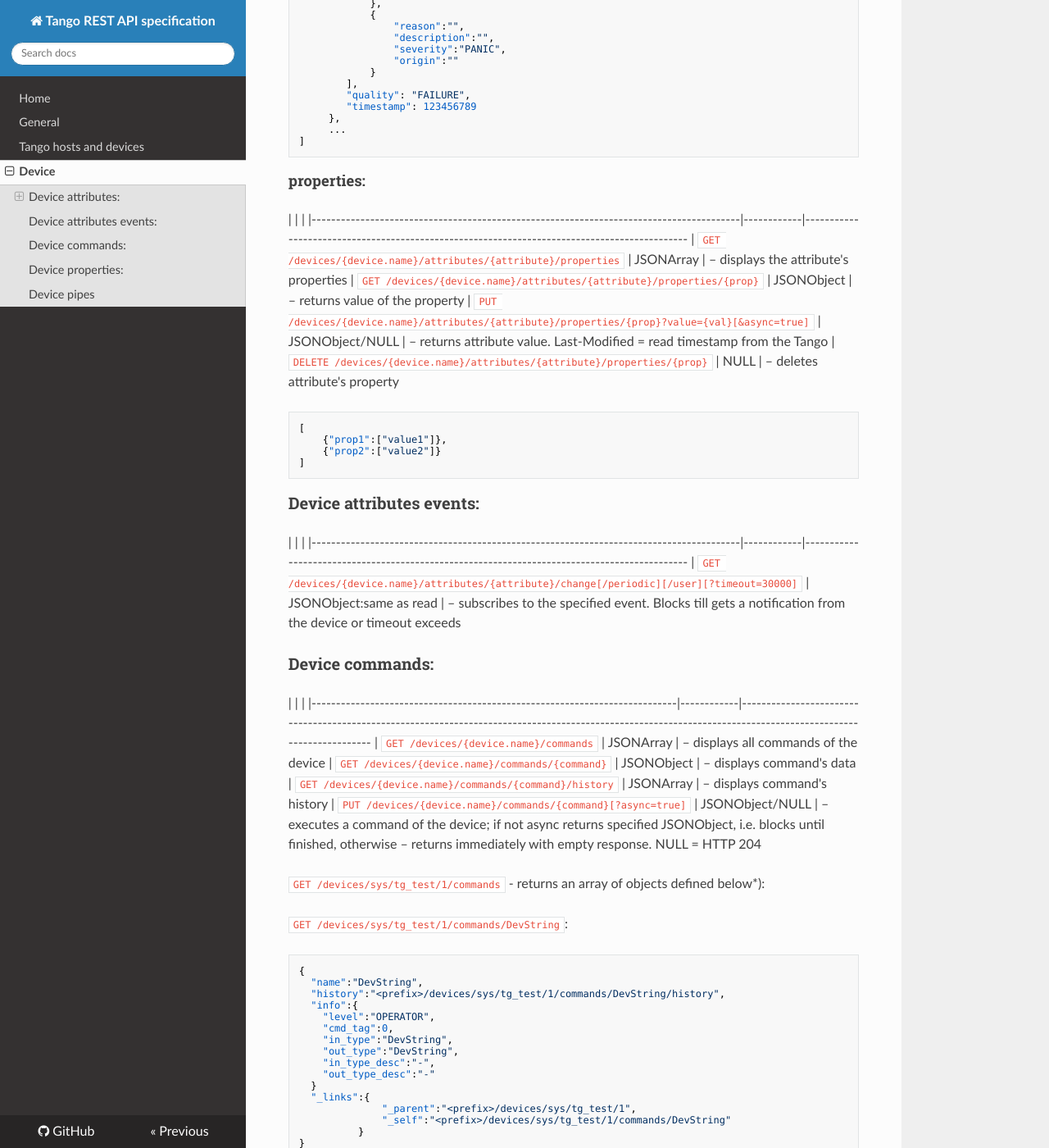
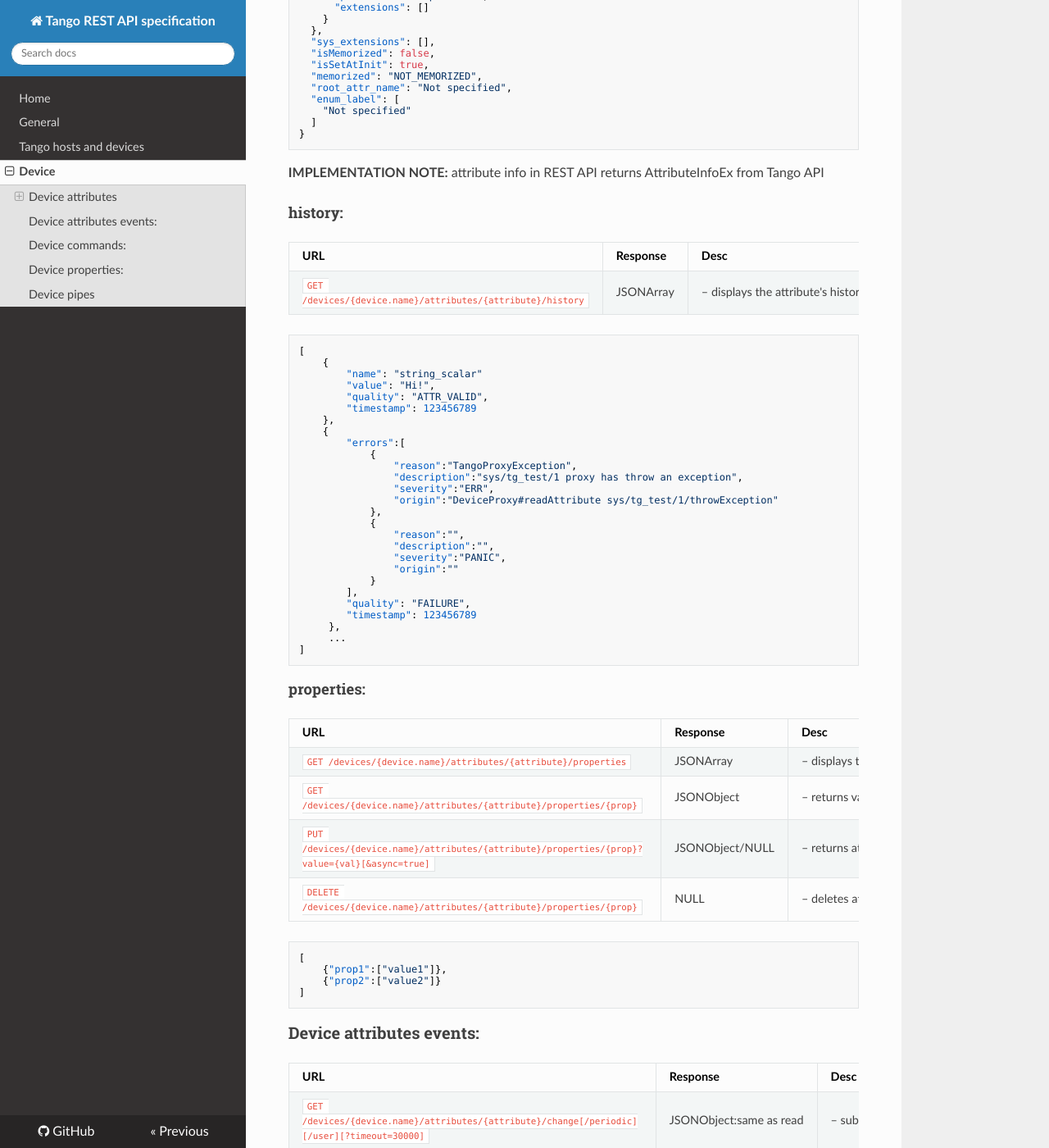
Before and after one commit to tango-controls/rest-api, an MkDocs documentation site: the page built from docs/device.md, in a window 1280 px wide and 1400 px high, scrolled down 6066 px. Shown: the whole window at 82% size. Built offline with MkDocs 1.6.1, drawn with Linux system fonts in a browser that asks for light colours; nearby versions of some CDN libraries; old or Windows-style settings are respelled for this version of MkDocs; some of the changed text lies outside the part shown.

Commit message:
Progress #35

````diff
--- a/docs/device.md
+++ b/docs/device.md
@@ -1,9 +1,11 @@
-## Device:
+[TOC]
 
-|                                                                        |            |
-|------------------------------------------------------------------------|------------|---------------------------------------------------------------------------------------------
-| `GET /devices/{device.name}`                                           | JSONObject | – displays device's data
-| `GET /devices/{device.name}/state`                                     | JSONObject | – returns state and status of the device
+## Device
+
+URL                                                                     | Response   | Desc
+------------------------------------------------------------------------|------------|---------------------------------------------------------------------------------------------
+ `GET /devices/{device.name}`                                           | JSONObject | – displays device's data
+ `GET /devices/{device.name}/state`                                     | JSONObject | – returns state and status of the device
 
 Examples:
 
@@ -50,12 +52,12 @@ Examples:
 }
 ```
 
-### Device attributes:
+### Device attributes
 
-|                                                                                        |            |
-|----------------------------------------------------------------------------------------|------------|---------------------------------------------------------------------------------------------
-| `GET /devices/{device.name}/attributes`                                           | JSONArray  | – displays device's attributes in array
-| `GET /devices/{device.name}/attributes/{attribute}`                                          | JSONObject | – displays the attribute
+URL                                                                                        |  Response          | Desc
+----------------------------------------------------------------------------------------|------------|---------------------------------------------------------------------------------------------
+ `GET /devices/{device.name}/attributes`                                           | JSONArray  | – displays device's attributes in array
+ `GET /devices/{device.name}/attributes/{attribute}`                                          | JSONObject | – displays the attribute
 
 Assuming _sys/tg_test/1_ has 2 attributes: __string_scalar__ and __long_scalar_w__:
 
@@ -78,16 +80,16 @@ Assuming _sys/tg_test/1_ has 2 attributes: __string_scalar__ and __long_scalar_w
 ```
 
 
-#### value:
+#### value
 
-|                                                                                        |            |
+| URL                                                                                       |    Response        | Desc
 |----------------------------------------------------------------------------------------|------------|---------------------------------------------------------------------------------------------
 | `GET /devices/{device.name}/attributes/{attribute}/value`                                    | JSONObject | – returns attribute value. Last-Modified = read timestamp from the Tango
 | `PUT /devices/{device.name}/attributes/{attribute}/value?v={value}[&async=true]`               | JSONObject/NULL | – returns value after it is being written, i.e. synchronous write&read; empty response if async=true; argument can be passed in request's body. Last-Modified = write timestamp from the Tango. NULL = HTTP 204
 | `PUT /devices/{device.name}/attributes/value?{attr1}={value}&{attr2}={value}[&async=true]`         | JSONArray/NULL  | – updates specified attributes. NULL = HTTP 204
 | `GET /devices/{device.name}/attributes/value?attr={attr1}&attr={attr2}`         | JSONArray  | – reads specified attributes.
 
-Scalar:
+##### Scalar:
 
 `GET /devices/sys/tg_test/1/attributes/long_scalar_w/value`:
 ```JSON
@@ -140,7 +142,7 @@ Image:
 ```
 
 
-Read multiple attributes:
+#### Read multiple attributes:
 
 `GET /devices/sys/tg_test/1/attributes/value?attr=long_scalar_w&attr=string_scalar`:
 ```json
@@ -160,7 +162,7 @@ Read multiple attributes:
 ]
 ```
 
-Write scalar attribute:
+#### Write scalar attribute:
 
 `PUT /devices/sys/tg_test/1/attributes/long_scalar_w/value?v=42`:
 
@@ -173,7 +175,7 @@ Write scalar attribute:
 }
 ```
 
-Write multiple scalar attributes:
+#### Write multiple scalar attributes:
 
 `PUT /devices/sys/tg_test/1/attributes/value?long_scalar_w=42&string_scalar=Hi!`:
 ```JSON
@@ -195,7 +197,7 @@ Write multiple scalar attributes:
 
 __IMPLEMENTATION NOTE:__ Value related response's Last-Modified is set to timestamp from the remote Tango device.
 
-#### plain value:
+#### plain value
 
 Responses with plain value, i.e. no JSON structure:
 
@@ -231,7 +233,7 @@ For image attributes image value type returns image embedded into response:
 
 #### info:
 
-|                                                                                        |            |
+| URL                                                                                       | Response           | Desc
 |----------------------------------------------------------------------------------------|------------|---------------------------------------------------------------------------------------------
 | `GET /devices/{device.name}/attributes/info?attr={attr1}&attr={attr2}`                 | JSONArray   | – displays attribute infos
 | `GET /devices/{device.name}/attributes/{attribute}/info`                               | JSONObject  | – displays the attribute's info
@@ -305,7 +307,7 @@ __IMPLEMENTATION NOTE:__ attribute info in REST API returns AttributeInfoEx from
 
 #### history:
 
-|                                                                                        |            |
+| URL                                                                                        |  Response          | Desc
 |----------------------------------------------------------------------------------------|------------|---------------------------------------------------------------------------------------------
 | `GET /devices/{device.name}/attributes/{attribute}/history`                            | JSONArray  | – displays the attribute's history
 
@@ -341,7 +343,7 @@ __IMPLEMENTATION NOTE:__ attribute info in REST API returns AttributeInfoEx from
 
 #### properties:
 
-|                                                                                        |            |
+| URL                                                                                        | Response           | Desc
 |----------------------------------------------------------------------------------------|------------|---------------------------------------------------------------------------------------------
 | `GET /devices/{device.name}/attributes/{attribute}/properties`                               | JSONArray  | – displays the attribute's properties
 | `GET /devices/{device.name}/attributes/{attribute}/properties/{prop}`                        | JSONObject | – returns value of the property
@@ -358,14 +360,14 @@ __IMPLEMENTATION NOTE:__ attribute info in REST API returns AttributeInfoEx from
 
 ### Device attributes events:
 
-|                                                                                        |            |
+| URL                                                                                        | Response           | Desc
 |----------------------------------------------------------------------------------------|------------|---------------------------------------------------------------------------------------------
 | `GET /devices/{device.name}/attributes/{attribute}/change[/periodic][/user][?timeout=30000]` | JSONObject:same as read | – subscribes to the specified event. Blocks till gets a notification from the device or timeout exceeds
 
 
 ### Device commands:
 
-|                                                                           |            |
+| URL                                                                           | Response           | Desc
 |---------------------------------------------------------------------------|------------|--------------------------------------------------------------------------------------------------------------------------------------------------------------
 | `GET /devices/{device.name}/commands`                                | JSONArray  | – displays all commands of the device
 | `GET /devices/{device.name}/commands/{command}`                      | JSONObject | – displays command's data
@@ -472,7 +474,7 @@ __IMPLEMENTATION NOTE:__ attribute info in REST API returns AttributeInfoEx from
 
 When serving async request with no body HTTP 204 must be returned.
 
-|                                                                         |            |
+| URL                                                                         | Response           | Desc
 |-------------------------------------------------------------------------|------------|---------------------------------------
 | `GET    /devices/{device.name}/properties`                            | JSONArray | – lists all properties of the device
 | `GET    /devices/{device.name}/properties/{property}`                            | JSONObject | – returns property value
@@ -514,7 +516,7 @@ When serving async request with no body HTTP 204 must be returned.
 
 ### Device pipes
 
-|                |           |
+| URL               |  Response         | Desc
 |----------------|-----------|---------------------------------------------------
 | `GET /devices/{device.name}/pipes` | JSONArray | - displays device pipes
 | `GET /devices/{device.name}/pipes/{pipe}` | JSONObject | - read device pipe
````
Also changed, not shown: other parts of docs/device.md (+3 -3 lines), docs/general.md (+9 -35 lines), docs/hosts.md (+2 -2 lines), docs/index.md (+27 -1 lines).
